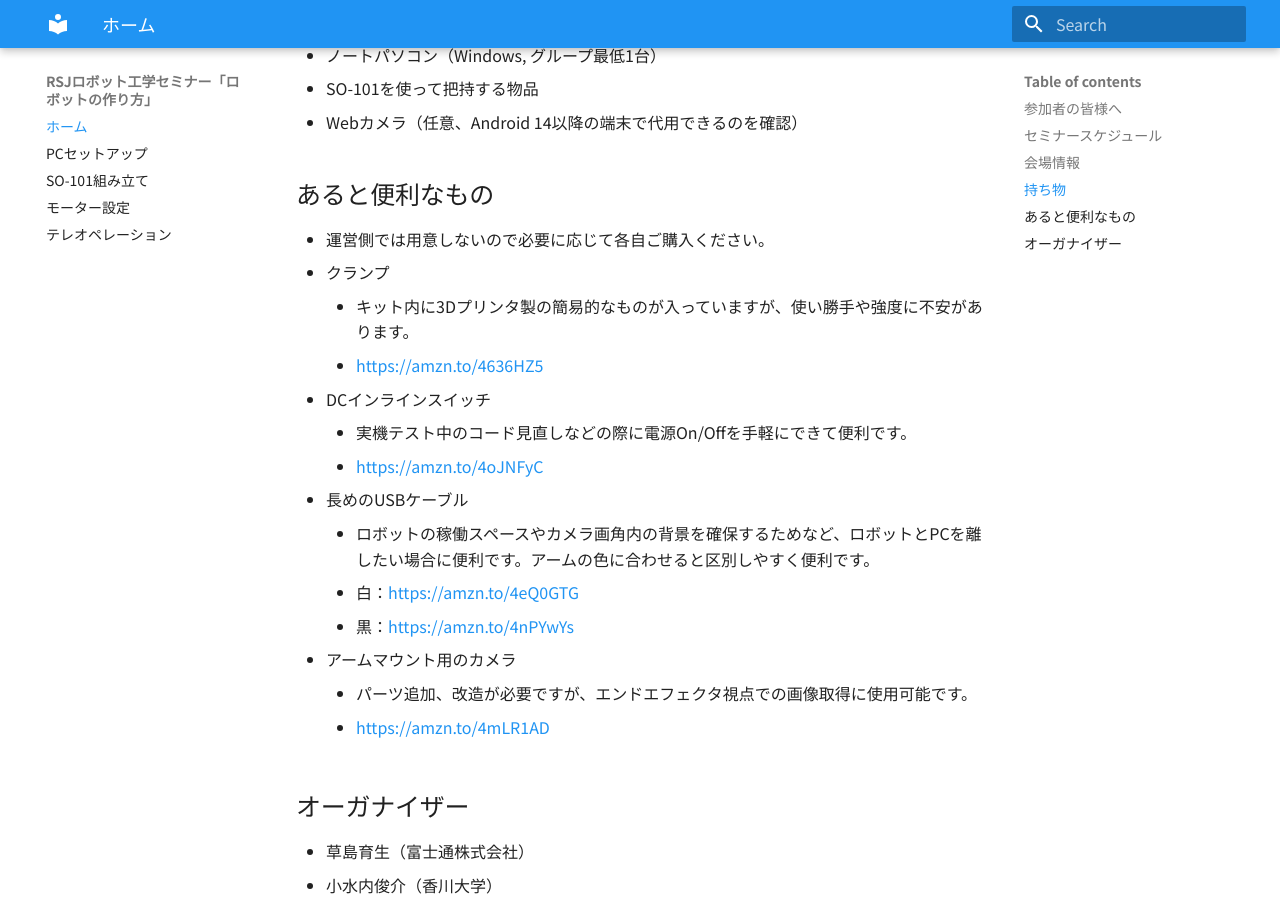
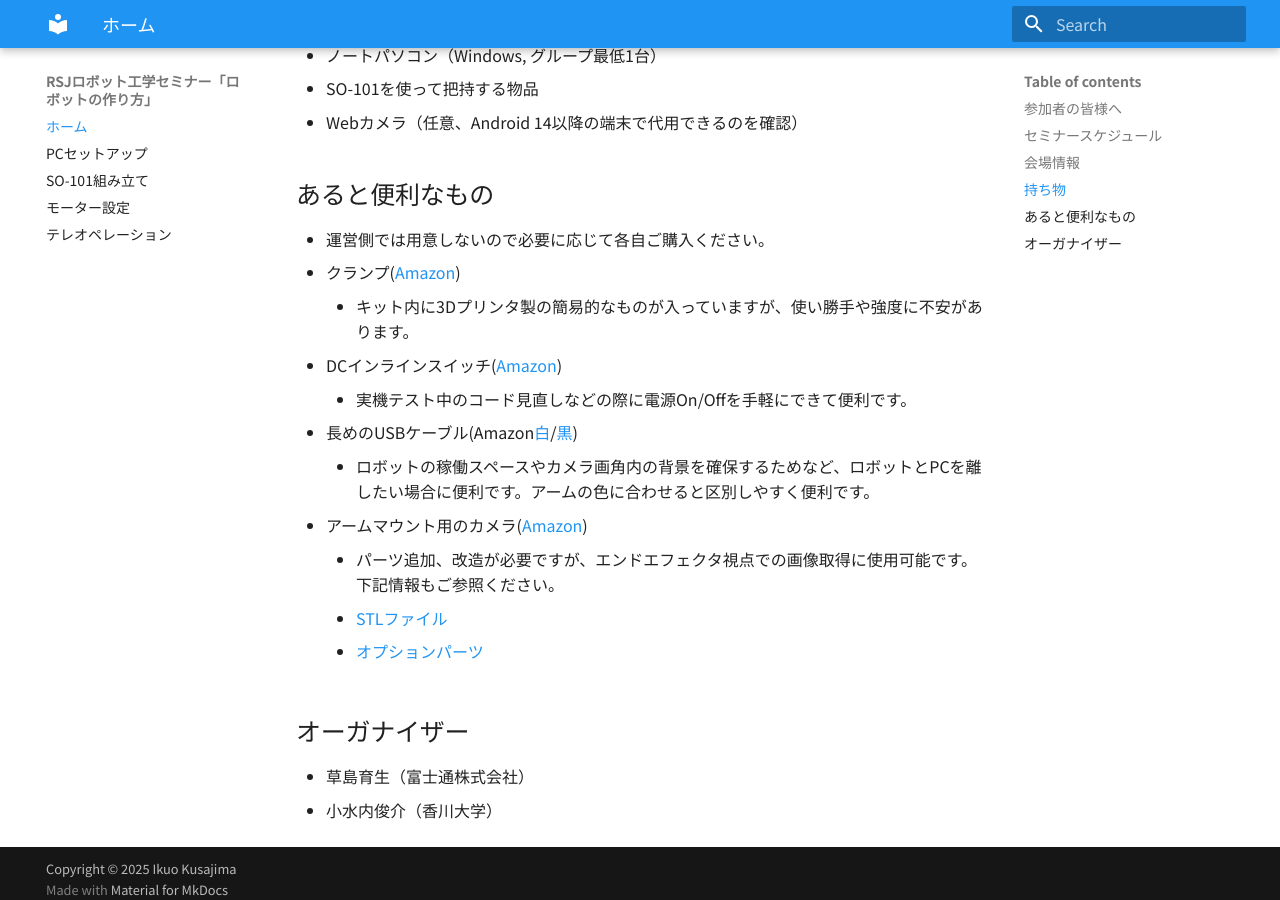
Before and after one commit to kusa-10/kusa-10.github.io, an MkDocs documentation site: the page built from docs/index.md, in a window 1280 px wide and 900 px high, scrolled down 1259 px. Built offline with MkDocs 1.6.1 and Material for MkDocs 9.7.7, drawn with Linux system fonts in a browser that asks for light colours; some web fonts are replaced.

Commit message:
update main page

```diff
--- a/docs/index.md
+++ b/docs/index.md
@@ -43,19 +43,18 @@
 
 ## あると便利なもの
 - 運営側では用意しないので必要に応じて各自ご購入ください。
-- クランプ
+- クランプ([Amazon](https://amzn.to/4636HZ5))
   - キット内に3Dプリンタ製の簡易的なものが入っていますが、使い勝手や強度に不安があります。
-  - https://amzn.to/4636HZ5
-- DCインラインスイッチ
+- DCインラインスイッチ([Amazon](https://amzn.to/4oJNFyC))
   - 実機テスト中のコード見直しなどの際に電源On/Offを手軽にできて便利です。
-  - https://amzn.to/4oJNFyC
-- 長めのUSBケーブル
+- 長めのUSBケーブル(Amazon[白](https://amzn.to/4eQ0GTG)/[黒](https://amzn.to/4nPYwYs))
   - ロボットの稼働スペースやカメラ画角内の背景を確保するためなど、ロボットとPCを離したい場合に便利です。アームの色に合わせると区別しやすく便利です。
-  - 白：https://amzn.to/4eQ0GTG
-  - 黒：https://amzn.to/4nPYwYs
-- アームマウント用のカメラ
-  - パーツ追加、改造が必要ですが、エンドエフェクタ視点での画像取得に使用可能です。
-  - https://amzn.to/4mLR1AD
+- アームマウント用のカメラ([Amazon](https://amzn.to/4mLR1AD))
+  - パーツ追加、改造が必要ですが、エンドエフェクタ視点での画像取得に使用可能です。下記情報もご参照ください。
+  - [STLファイル](https://github.com/TheRobotStudio/SO-ARM100/blob/main/Optional/SO101_Wrist_Cam_Hex-Nut_Mount_32x32_UVC_Module/stl/SO-ARM101_camera_wrist_mount.stl
+  )
+  - [オプションパーツ](https://github.com/TheRobotStudio/SO-ARM100/blob/main/Optional/SO101_Wrist_Cam_Hex-Nut_Mount_32x32_UVC_Module/stl/SO-ARM101_camera_wrist_mount.stl
+  )
 
 
 ## オーガナイザー
```
